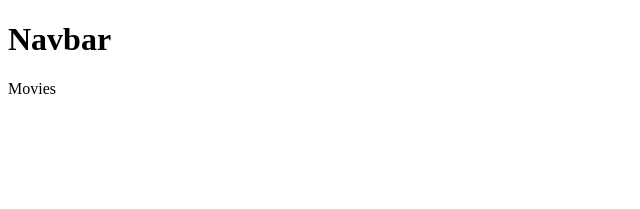
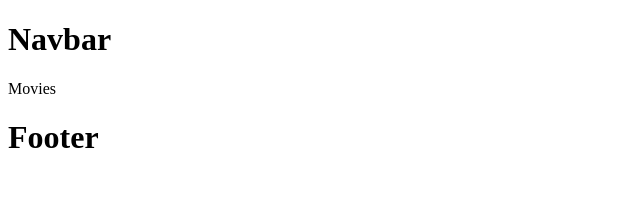
Before and after one commit to mnraza-dev/CineBook, a React (Vite) app in the folder client/: page /movies in a window 1280 px wide. Shown: the top 209 px of the page, without its empty margins (0-640 px from the left). Built offline with nearby package versions, Linux system fonts and the light colour scheme.

Commit message:
feat: Update App component to include Toaster and Footer, and conditionally render Navbar based on admin route

```diff
--- a/client/src/App.jsx
+++ b/client/src/App.jsx
@@ -1,4 +1,4 @@
-import { Route, Routes } from "react-router-dom";
+import { Route, Routes, useLocation } from "react-router-dom";
 import Navbar from "./components/Navbar";
 import Home from "./pages/Home";
 import Movies from "./pages/Movies";
@@ -6,11 +6,25 @@ import MovieDetail from "./pages/MovieDetail";
 import SeatLayout from "./pages/SeatLayout";
 import Favorite from "./pages/Favorite";
 import MyBookings from "./pages/MyBookings";
+import Footer from "./components/Footer";
+import { Toaster } from "react-hot-toast";
 
 const App = () => {
+  const isAdminRoute = useLocation().pathname.startsWith("/admin");
+
   return (
     <>
-      <Navbar />
+      <Toaster
+        position="top-right"
+        reverseOrder={false}
+        toastOptions={{
+          style: {
+            background: "#363636",
+            color: "#fff",
+          },
+        }}
+      />
+      {!isAdminRoute && <Navbar />}
       <Routes>
         <Route path="/" element={<Home />} />
         <Route path="/movies" element={<Movies />} />
@@ -19,6 +33,7 @@ const App = () => {
         <Route path="/my-bookings" element={<MyBookings />} />
         <Route path="/favorite" element={<Favorite />} />
       </Routes>
+      {!isAdminRoute && <Footer />}
     </>
   );
 };
```
Also changed, not shown: 1 other file (tests, documents, lock files or other folders).
